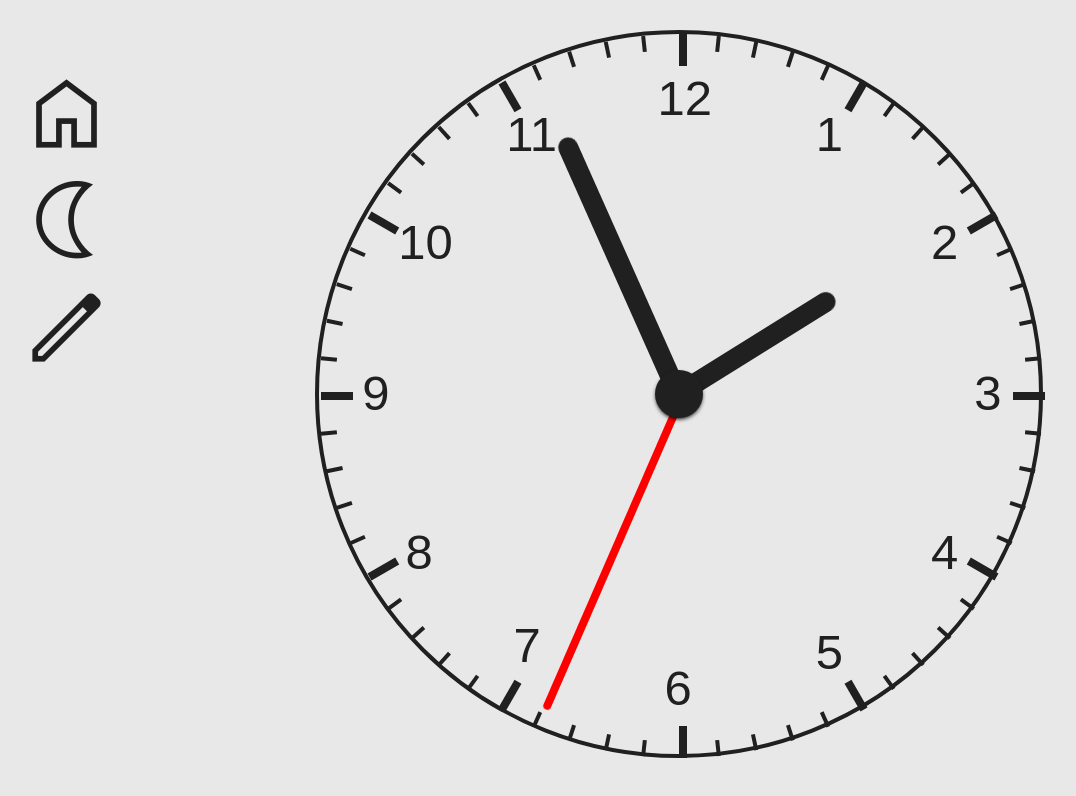
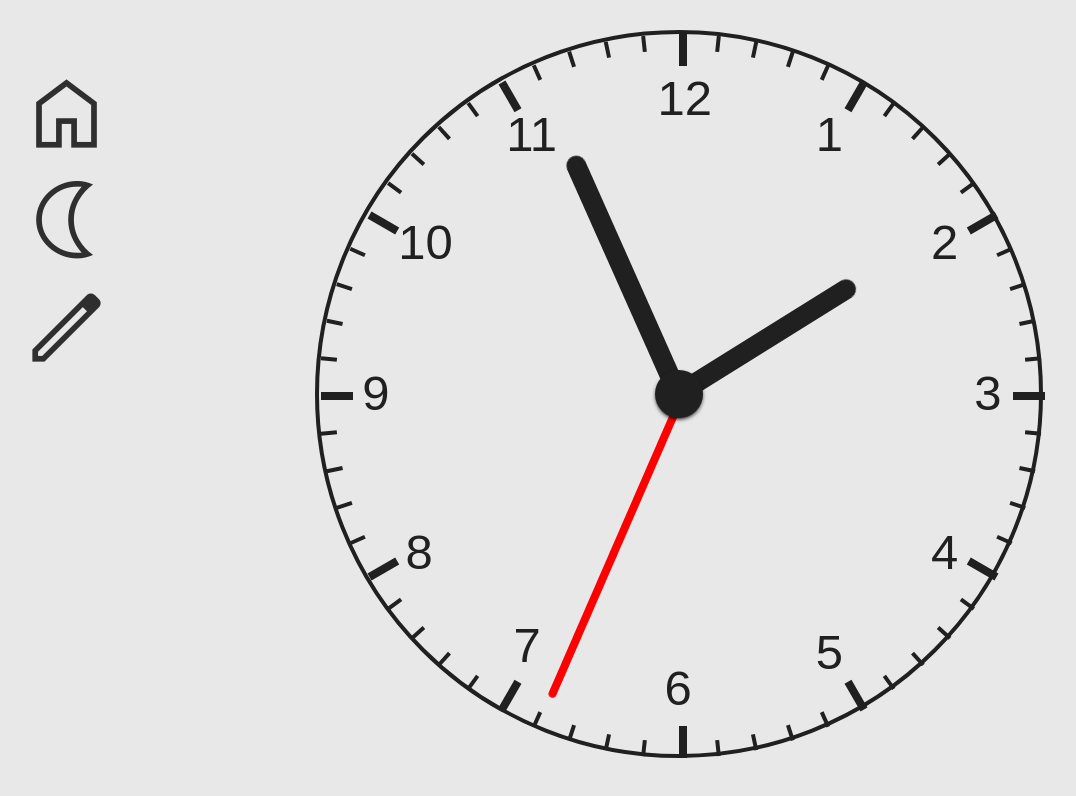
Before and after one commit to davidgma/css-clock, a website built with Vite: page docs/index.html in a window 1280 px wide. Both pictures are taken after a click on the element "light_mode". Shown: the whole page, without its empty margins (7-1083 px from the left). Built offline with nearby package versions, Linux system fonts and the light colour scheme.

Commit message:
5 files modified

```diff
--- a/docs/index.scss
+++ b/docs/index.scss
@@ -7,6 +7,7 @@
 :root {
   --background: #202020;
   --foreground: #e8e8e8;
+  --foreground2: #e8e8e8a0;
   --font-size: min(90vw / 15, 90vh / 15);
   --icon-size: min(90vw / 8, 90vh / 8);
   --clock-size: min(91vw, 91vh);
@@ -104,7 +105,7 @@ body {
       bottom: 50%;
       left: 50%;
       background-color: red;
-      height: min(43vh, 43vw);
+      height: calc(var(--clock-size) / 2.2 );
       width: min(1vh, 1vw);
       border-radius: calc(1cqi * 2);
       animation: turn 60s linear infinite;
@@ -116,7 +117,7 @@ body {
       bottom: 50%;
       left: 48.5%;
       background-color: var(--foreground);
-      height: min(35vh, 35vw);
+      height: calc(var(--clock-size) / 2.8 );
       width: min(2.5vh, 2.5vw);
       border-radius: calc(2.5cqi * 2);
       animation: turn 3600s steps(60, end) infinite;
@@ -128,7 +129,7 @@ body {
       bottom: 50%;
       left: 48.5%;
       background-color: var(--foreground);
-      height: min(23vh, 23vw);
+      height: calc(var(--clock-size) / 3.5 );
       width: min(2.5vh, 2.5vw);
       border-radius: calc(2.5cqi * 2);
       animation: turn 43200s linear infinite;
@@ -185,7 +186,7 @@ body {
     & .icon {
       padding: 0.5rem;
       font-size: var(--icon-size);
-      color: var(--foreground);
+      color: var(--foreground2);
       &:hover {
         cursor: pointer;
       }
--- a/docs/index.ts
+++ b/docs/index.ts
@@ -112,9 +112,12 @@ function toggleColourMode(event: MouseEvent) {
   if (background === '#E8E8E8') {
     root.style.setProperty('--background', '#202020');
     root.style.setProperty('--foreground', '#E8E8E8');
-  } else {
+    root.style.setProperty('--foreground2', '#E8E8E8a0');
+}
+  else {
     root.style.setProperty('--background', '#E8E8E8');
     root.style.setProperty('--foreground', '#202020');
+    root.style.setProperty('--foreground2', '#202020ed');
   }
 }
 
@@ -130,15 +133,13 @@ function openGithubVersion(event: MouseEvent) {
   }
 }
 
-// place items basd on viewport dimensions
+// place items based on viewport dimensions
 function placeItems() {
   let vh = window.innerHeight;
   let vw = window.innerWidth;
   let root = <HTMLElement>document.querySelector(':root');
 
-  console.log('vh: ' + vh);
-
-  // The icons/navbar needs 10% of the width or height
+  // console.log('vh: ' + vh);
 
   // 1. There's not enough space above or below
   if (vh <= vw * 1.1 && vw <= vh * 1.1) {
--- a/docs/javascript/index.js
+++ b/docs/javascript/index.js
@@ -91,10 +91,12 @@ function toggleColourMode(event) {
     if (background === '#E8E8E8') {
         root.style.setProperty('--background', '#202020');
         root.style.setProperty('--foreground', '#E8E8E8');
+        root.style.setProperty('--foreground2', '#E8E8E8a0');
     }
     else {
         root.style.setProperty('--background', '#E8E8E8');
         root.style.setProperty('--foreground', '#202020');
+        root.style.setProperty('--foreground2', '#202020ed');
     }
 }
 function editOnStackblitz(event) {
@@ -107,13 +109,12 @@ function openGithubVersion(event) {
         window.open('https://davidgma.github.io/css-clock/', '_blank');
     }
 }
-// place items basd on viewport dimensions
+// place items based on viewport dimensions
 function placeItems() {
     let vh = window.innerHeight;
     let vw = window.innerWidth;
     let root = document.querySelector(':root');
-    console.log('vh: ' + vh);
-    // The icons/navbar needs 10% of the width or height
+    // console.log('vh: ' + vh);
     // 1. There's not enough space above or below
     if (vh <= vw * 1.1 && vw <= vh * 1.1) {
         console.log('not enough space above or below');
```
Also changed, not shown: docs/styles/styles.css, 1 other file.
